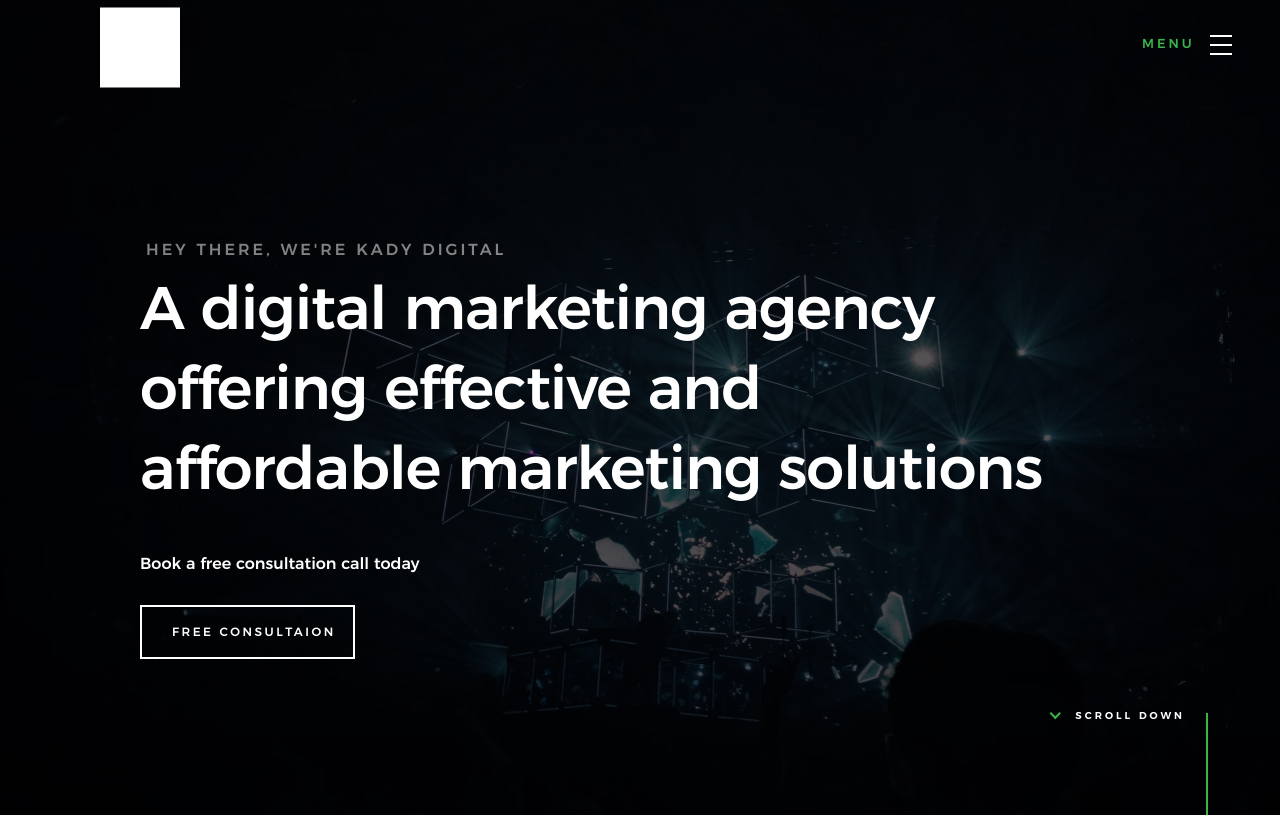
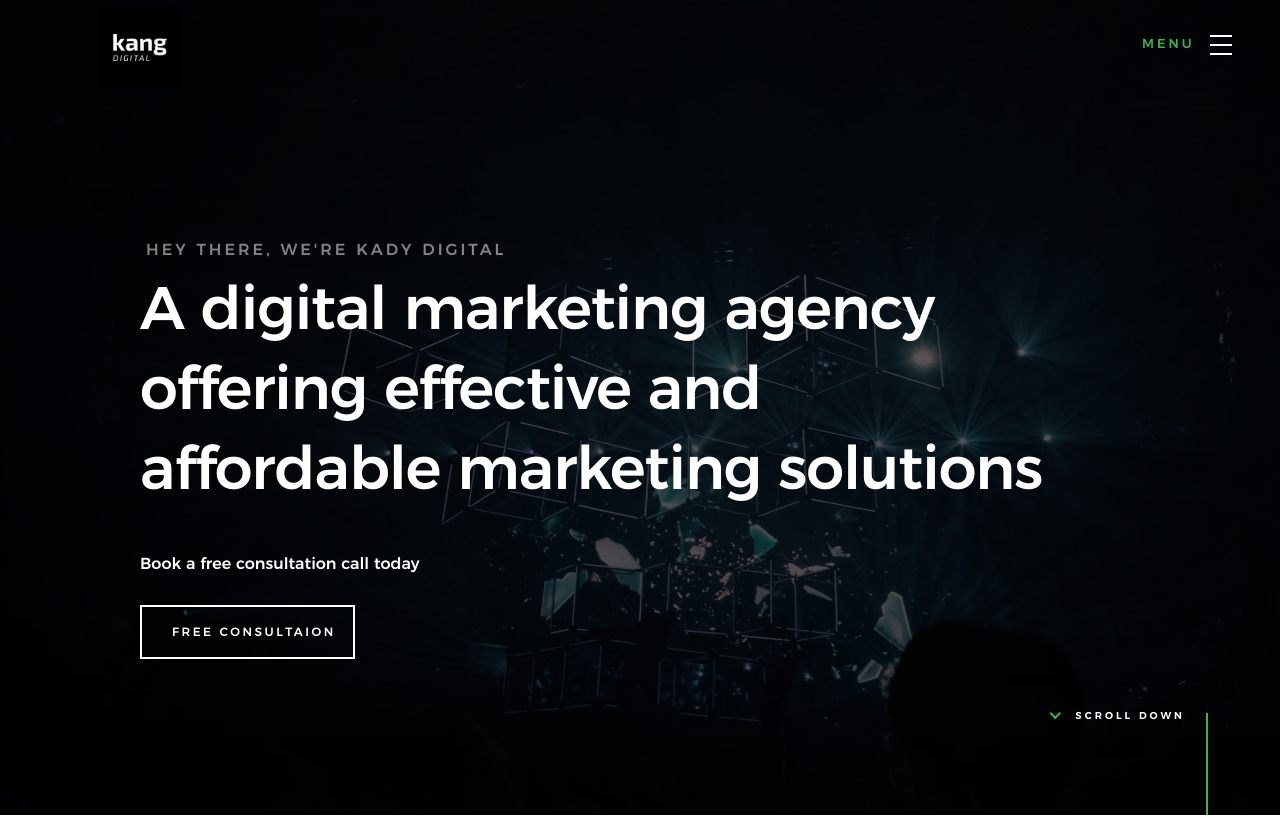
Before and after one commit to knlbb/marketing-agency, a plain HTML site: page index.html in a window 1280 px wide. Shown: the top 818 px of the page. Drawn offline with Linux system fonts and the light colour scheme; files whose address does not match are found by name.

Commit message:
Update index.html

```diff
--- a/index.html
+++ b/index.html
@@ -31,8 +31,8 @@
 
     <!-- favicons
     ================================================== -->
-    <link rel="shortcut icon" href="./images/e18271024edb4323bbea632eab238d54.png" type="image/x-icon">
-    <link rel="icon" href="./images/e18271024edb4323bbea632eab238d54.png" type="image/x-icon">
+    <link rel="shortcut icon" href="./images/logo-kang.png" type="image/x-icon">
+    <link rel="icon" href="./images/logo-kang.png" type="image/x-icon">
 
     <style>
         h5{
@@ -79,7 +79,7 @@
 
         <div class="header-logo">
             <a class="site-logo" href="index.html">
-                <img src="images/e18271024edb4323bbea632eab238d54.png" alt="Homepage">
+                <img src="images/logo-kang.png" alt="Homepage">
             </a>
         </div>
 
@@ -722,7 +722,7 @@
             <div class="col-six-left tab-full left footer-desc">
 
                 <div class="footer-logo">
-                    <img src="images/e18271024edb4323bbea632eab238d54.png" alt="Homepage">
+                    <img src="images/logo-kang.png" alt="Homepage">
                 </div>
 
             </div>
```
